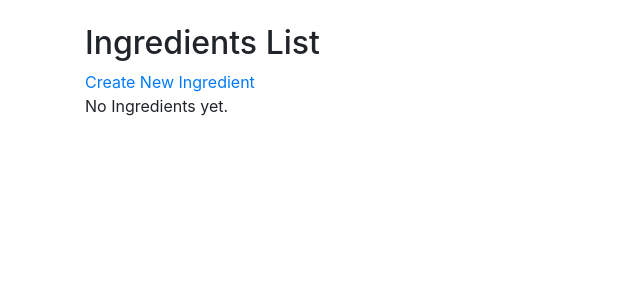
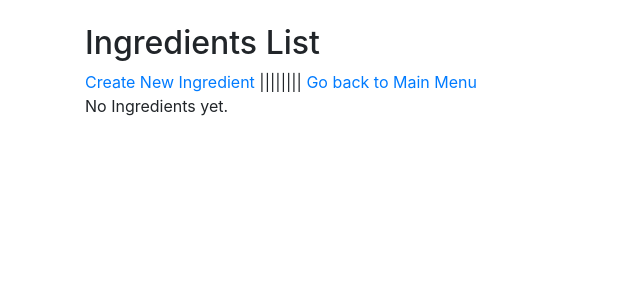
Before and after one commit to hennadiikochevbeetroot/django_forms_learning, a Django app: page /cooking/ingredients/ in a window 1280 px wide. Shown: the top 300 px of the page, without its empty margins (0-640 px from the left). Run offline with Django 5.2, Linux system fonts and the light colour scheme; data that the repository does not hold is empty.

Commit message:
main menu links

```diff
--- a/recipes/templates/recipes/category_list.html
+++ b/recipes/templates/recipes/category_list.html
@@ -1,7 +1,8 @@
 {% extends 'recipes/base.html' %}
 {% block content %}
     <h2>Categories List</h2>
-    <a href="{% url 'recipes:category_create' %}">Create New Category</a>
+    <a href="{% url 'recipes:category_create' %}">Create New Category</a> ||||||||
+    <a href="{% url 'recipes:main_menu' %}">Go back to Main Menu</a>
     {% if categories %}
         {% for category in categories %}
             <div style="border: 2px solid gray; margin: 5px">
--- a/recipes/templates/recipes/ingredient_list.html
+++ b/recipes/templates/recipes/ingredient_list.html
@@ -1,7 +1,8 @@
 {% extends 'recipes/base.html' %}
 {% block content %}
     <h2>Ingredients List</h2>
-    <a href="{% url 'recipes:ingredient_create' %}">Create New Ingredient</a>
+    <a href="{% url 'recipes:ingredient_create' %}">Create New Ingredient</a> ||||||||
+    <a href="{% url 'recipes:main_menu' %}">Go back to Main Menu</a>
     {% if ingredients %}
         {% for ingredient in ingredients %}
         	<div style="border: 2px solid cadetblue; margin: 5px">
```
